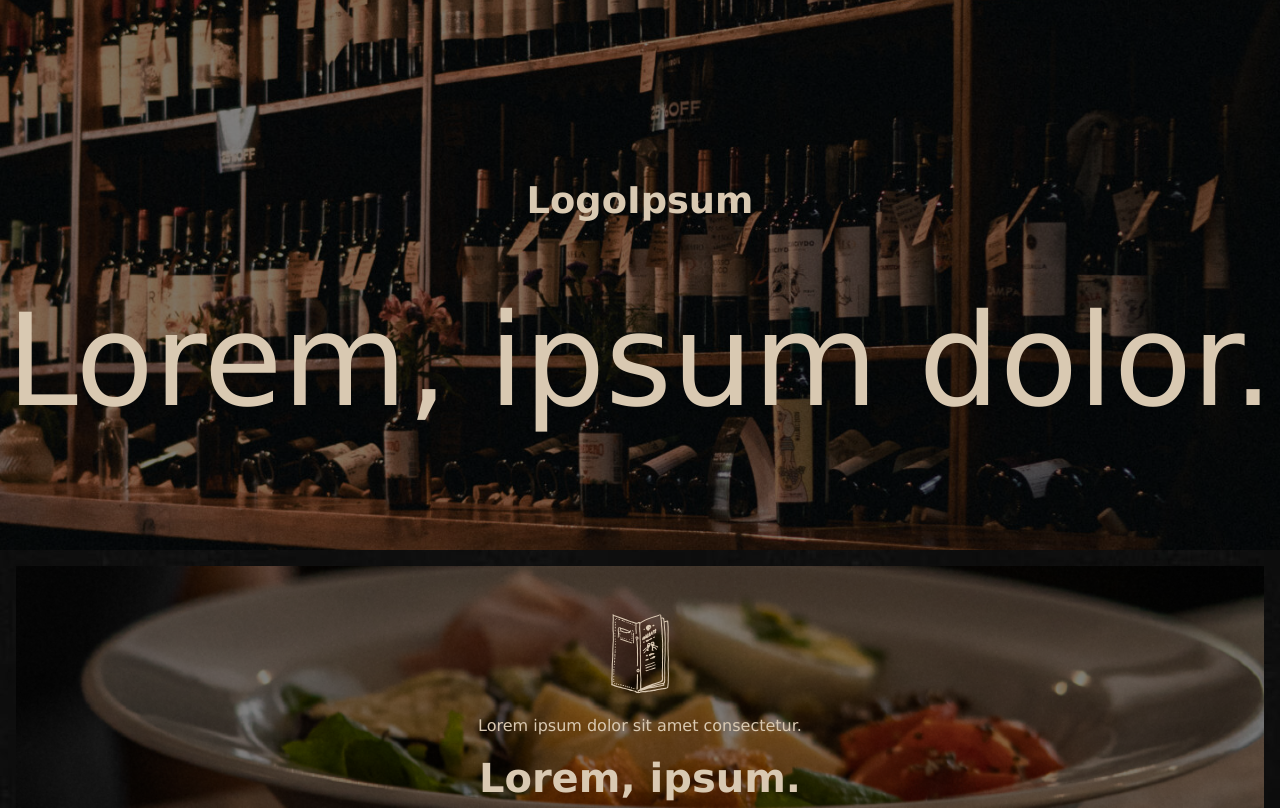
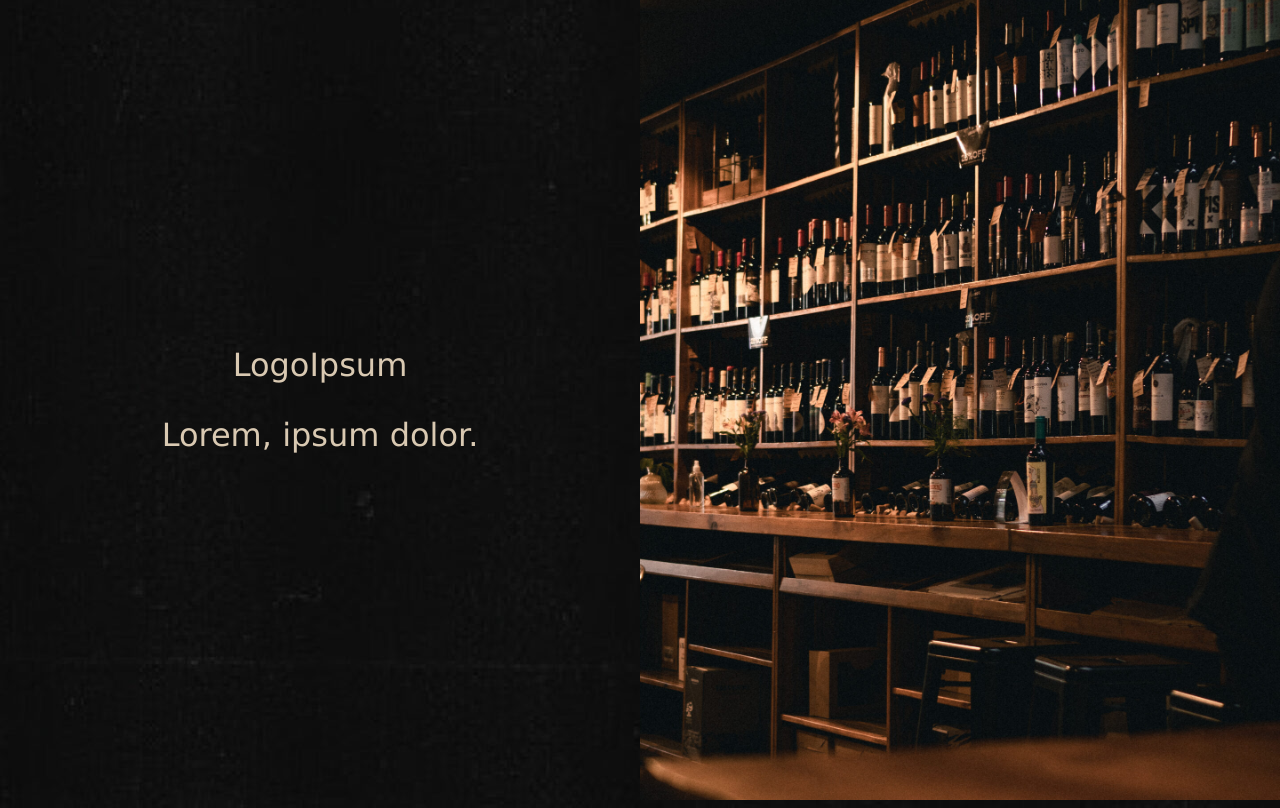
Before and after one commit to ojalv/winebistro-landing, a plain HTML site: page index.html in a window 1280 px wide. Shown: the top 808 px of the page. Drawn offline with Linux system fonts and the light colour scheme.

Commit message:
feat(desktop): implement responsive header

```diff
--- a/index.html
+++ b/index.html
@@ -14,13 +14,15 @@
           <div class="logo">LogoIpsum</div>
           <div class="slogan">Lorem, ipsum dolor.</div>
         </section>
-
+      </section>
+      <section class="header--desktop">
         <!--Desktop  -->
-        <!-- <section class="logo-and-slogan--desktop">
+        <section class="logo-and-slogan--desktop">
           <div class="logo">LogoIpsum</div>
           <div class="slogan">Lorem, ipsum dolor.</div>
         </section>
-        <section class="background-image--desktop"></section> -->
+
+        <div class="background-image--desktop"></div>
       </section>
       <section class="card-container">
         <article class="card-1">
--- a/style.css
+++ b/style.css
@@ -13,7 +13,7 @@
 }
 
 body {
-  color: #D9C9B2;
+  color: #d9c9b2;
   font-family: Verdana, Geneva, Tahoma, sans-serif;
   background-image: url("assets/img/background.jpg");
 }
@@ -198,7 +198,7 @@ body {
   justify-content: center;
   align-items: center;
   font-size: 25px;
-  color: #D9C9B2;
+  color: #d9c9b2;
 }
 
 .cta .divider {
@@ -281,7 +281,7 @@ body {
   color: rgb(217, 201, 178);
 }
 
-.contact .big-logo{
+.contact .big-logo {
   background-color: rgb(94, 18, 24);
   width: 100%;
   height: 200px;
@@ -291,10 +291,9 @@ body {
   text-align: center;
 }
 
-
 .footer {
   grid-area: footer;
-  background-color: #0C0C0C;
+  background-color: #0c0c0c;
   color: #555;
   padding: 10px;
   font-size: 12px;
@@ -303,5 +302,49 @@ body {
 .footer a {
   color: rgb(94, 18, 24);
   text-decoration: none;
+}
 
+@media (min-width: 767px) {
+  .header {
+    display: none;
+  }
+
+  .grid-1 {
+    display: grid;
+    grid-template-areas:
+      "header"
+      "card-container"
+      "slider"
+      "cta"
+      "contact"
+      "footer";
+  }
+
+  .header .logo-and-slogan--mobile {
+    display: none;
+  }
+
+  .header--desktop {
+    grid-area: header;
+    height: 100vh;
+    display: flex;
+  }
+
+  .header--desktop .logo-and-slogan--desktop {
+    font-size: 2rem;
+    display: flex;
+    flex-direction: column;
+    gap: 2rem;
+    justify-content: center;
+    align-items: center;
+    width: 100%;
+  }
+  .header--desktop .background-image--desktop {
+
+    background-image: url("assets/img/header.jpg");
+    background-position: center;
+    background-size: cover;
+    background-repeat: no-repeat;
+    width: 100%;
+  }
 }
```
